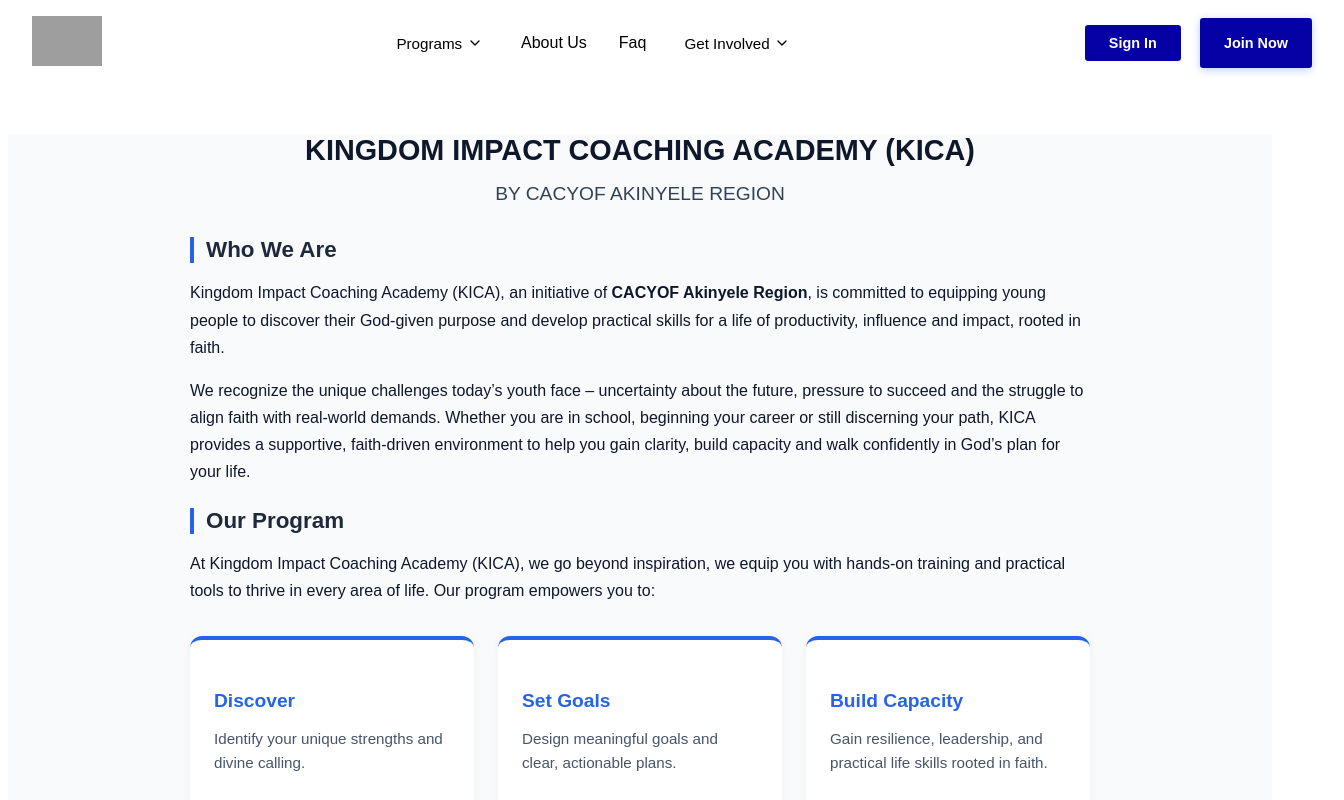
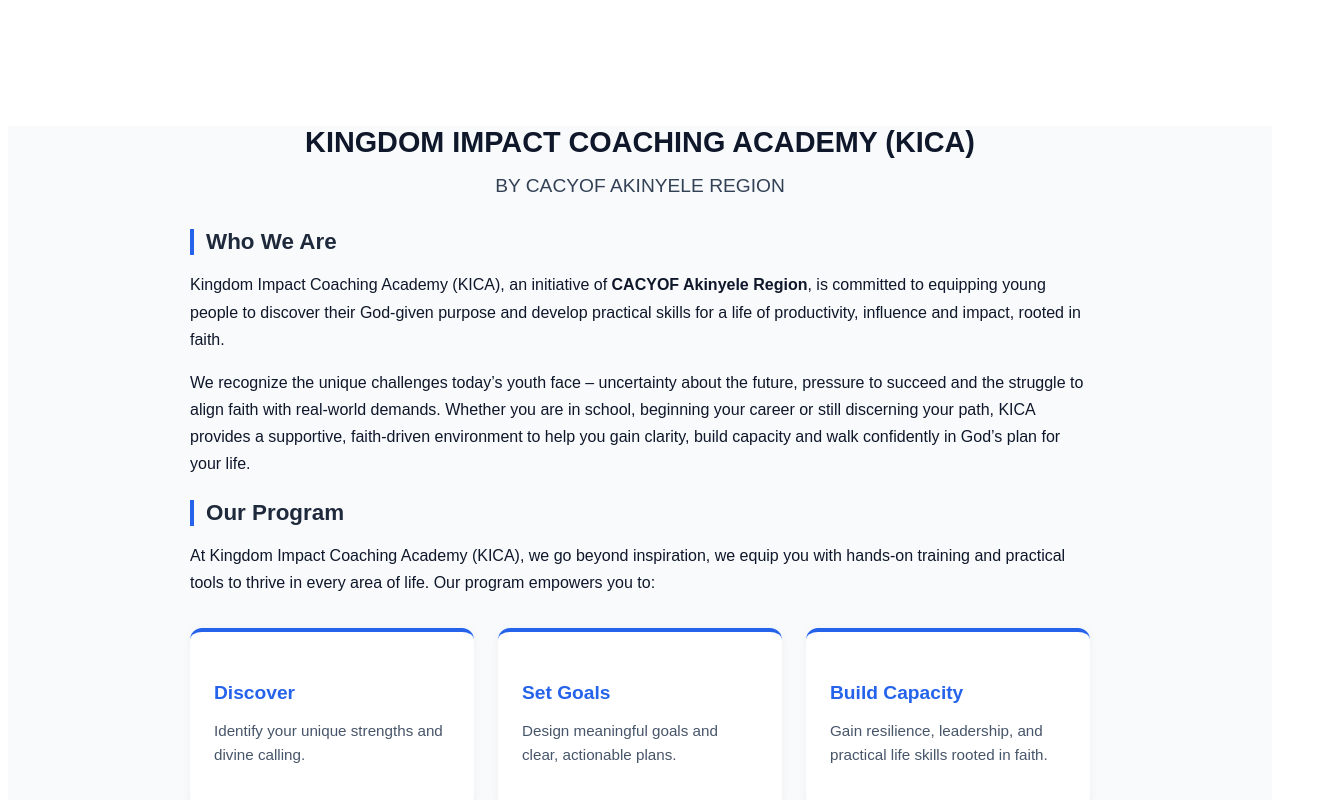
Before and after one commit to Viktorpeters/AkinyeleLms, a Next.js app: page /aboutUs in a window 1280 px wide. Shown: the top 800 px of the page, 1344 px wide, since content can reach past the window. Built offline with nearby package versions, Linux system fonts and the light colour scheme; grey boxes are pictures that could not be loaded.

Commit message:
updated code

```diff
--- a/src/app/(landing-page)/globals.css
+++ b/src/app/(landing-page)/globals.css
@@ -82,7 +82,8 @@
 body {
   color: var(--color-foreground);
   background: transparent;
-  font-family: Arial, Helvetica, sans-serif;
+  /* font-family: Arial, Helvetica, sans-serif; */
+  font-family: "poppins", sans-serif;
   -webkit-font-smoothing: antialiased;
   -moz-osx-font-smoothing: grayscale;
 }
--- a/src/app/aboutUs/aboutUs.module.css
+++ b/src/app/aboutUs/aboutUs.module.css
@@ -1,8 +1,5 @@
 .aboutcont {
     padding: 0;
     margin: 0;
-    box-sizing: border-box;
-    overflow-x: hidden;
-    overflow-y: hidden;
     font-family: "poppins", sans-serif;
 }
--- a/src/app/aboutUs/page.tsx
+++ b/src/app/aboutUs/page.tsx
@@ -8,7 +8,7 @@
 const page = () => {
   return (
     <div className={styles.aboutcont}>
-      <Header />
+      {/* <Header /> */}
       <AboutKICA />
       <Mission />
       <CTACard />
```
